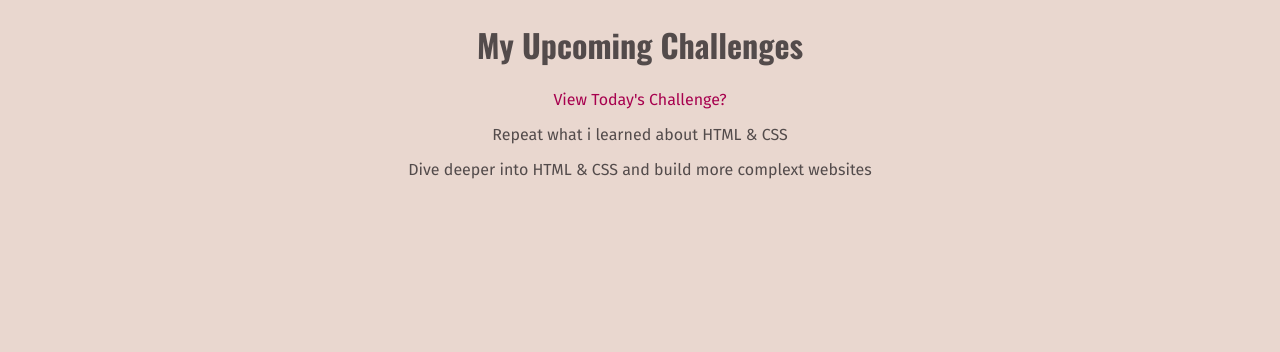
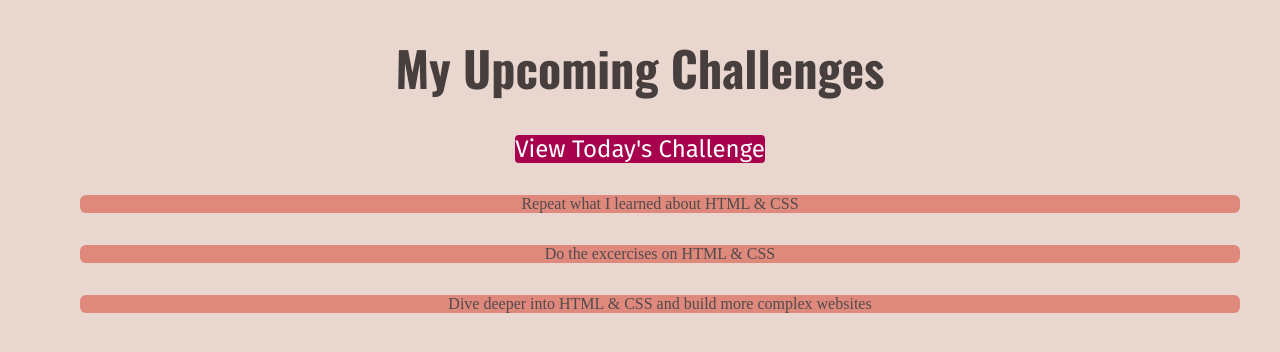
Before and after one commit to danielcinemre/personal_challenge_website_, a plain HTML site: page full-week.html in a window 1280 px wide. Drawn offline with nearby package versions, Linux system fonts and the light colour scheme.

Commit message:
Created Lists & Added Styles For 'full-week.css'
- fourth commit

- changed the three paragraphs on 'full-week.html' into an ordered list

- started to add styles to 'full.week.css' such as styling for the header, the anchor element (link to index.html), and styling for the ordered list and the list items (the contents of the ordered list)

- added styling by adjusting font size, background colours and text colour for various elements

- adjusted the border radius for the anchor and list item styling

- added slight margin for the list items

- adjusted the hover styling for the anchor element

- formatted files using common practices

```diff
--- a/full-week.html
+++ b/full-week.html
@@ -2,7 +2,6 @@
 <html lang="en">
   <head>
     <meta charset="UTF-8" />
-
     <title>My Upcoming Challenges</title>
     <link rel="preconnect" href="https://fonts.googleapis.com" />
     <link
@@ -14,8 +13,11 @@
   </head>
   <body>
     <h1>My Upcoming Challenges</h1>
-    <p><a href="index.html">View Today's Challenge?</a></p>
-    <p>Repeat what i learned about HTML & CSS</p>
-    <p>Dive deeper into HTML & CSS and build more complext websites</p>
+    <p><a href="index.html">View Today's Challenge</a></p>
+    <ol>
+      <li>Repeat what I learned about HTML & CSS</li>
+      <li>Do the excercises on HTML & CSS</li>
+      <li>Dive deeper into HTML & CSS and build more complex websites</li>
+    </ol>
   </body>
 </html>
--- a/styles/full-week.css
+++ b/styles/full-week.css
@@ -0,0 +1,26 @@
+h1 {
+  font-size: 48px;
+  color: rgb(71, 62, 62);
+}
+
+a {
+  background-color: rgb(167, 1, 78);
+  color: white;
+  border-radius: 4px;
+  font-size: 24px;
+}
+
+a:hover {
+  background-color: rgb(180, 12, 90);
+  text-decoration: none;
+}
+
+ol {
+  list-style: none;
+}
+
+li {
+  margin: 32px;
+  background-color: rgb(223, 136, 124);
+  border-radius: 6px;
+}
```
